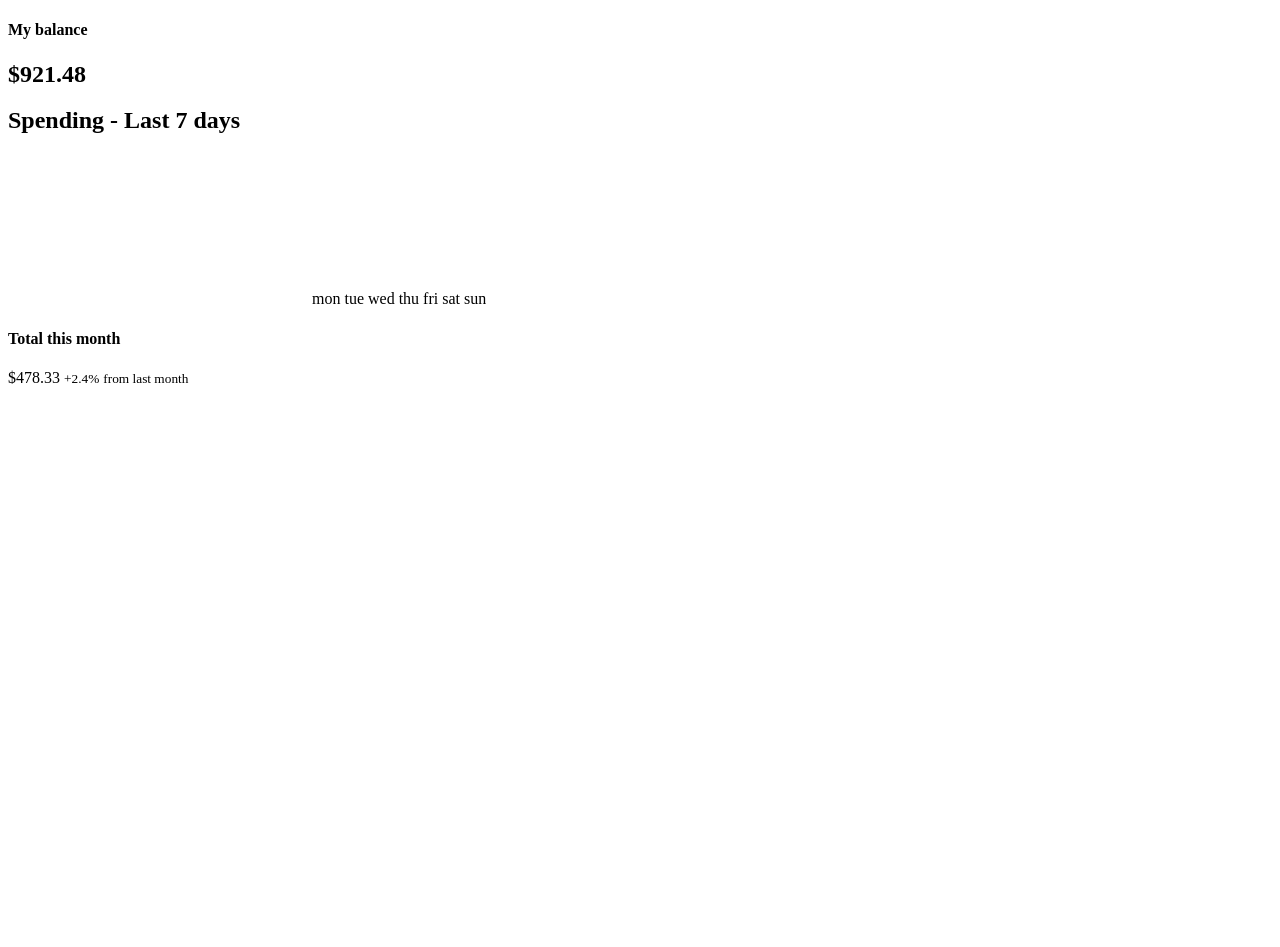
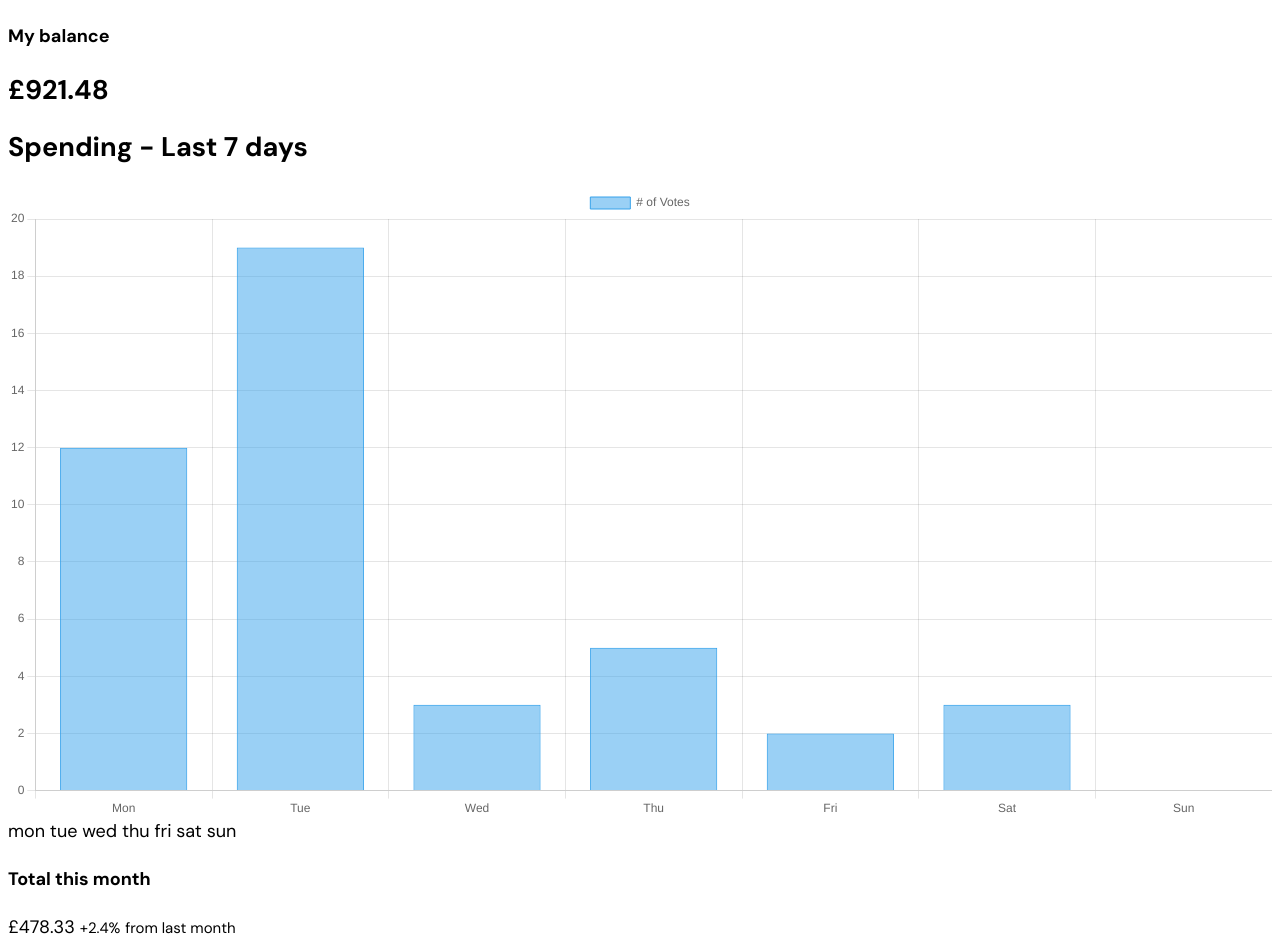
Before and after one commit to timo9939/expenses-chart-component, a plain HTML site: page index.html in a window 1280 px wide. Before the commit the page ends 800 px from the top, so only its background shows below. Drawn offline with nearby package versions, Linux system fonts and the light colour scheme.

Commit message:
Define CSS variable and font size

```diff
--- a/index.html
+++ b/index.html
@@ -13,30 +13,67 @@
     />
 
     <title>Expenses chart component</title>
+    <link rel="stylesheet" href="./style.css">
+    <!-- chart.js Link -->
+    <script src="https://cdn.jsdelivr.net/npm/chart.js"></script>
   </head>
+
+
+
   <body>
     <main>
       <!-- Upper section -->
       <section>
         <h4>My balance</h4>
-        <h2>$921.48</h2>
+        <h2>£921.48</h2>
       </section>
 <!-- Lower Section -->
       <section>
         <h1>Spending - Last 7 days</h1>
 
-        <canvas></canvas>
+        <div>
+          <canvas id="chart"></canvas>
+        </div>
+
+
+
+        <script>
+          const ctx = document.getElementById('chart');
+
+          new Chart(ctx, {
+            type: 'bar',
+            data: {
+              labels: ['Mon', 'Tue', 'Wed', 'Thu', 'Fri', 'Sat','Sun'],
+              datasets: [{
+                label: '# of Votes',
+                data: [12, 19, 3, 5, 2, 3],
+                borderWidth: 1
+              }]
+            },
+            options: {
+              scales: {
+                y: {
+                  beginAtZero: true
+                }
+              }
+            }
+          });
+        </script>
+
         mon tue wed thu fri sat sun
 
         <article>
           <h4>Total this month</h4>
           <h1></h1>
-          $478.33
+          £478.33
 
           <small>+2.4%</small>
           <small>from last month</small>
         </article>
+
       </section>
+
+
     </main>
   </body>
 </html>
--- /dev/null
+++ b/style.css
@@ -0,0 +1,17 @@
+
+  @import url('https://fonts.googleapis.com/css2?family=DM+Sans:ital,opsz,wght@0,9..40,400;0,9..40,700;1,9..40,400;1,9..40,700&display=swap');
+
+:root{
+--red: hsl(10, 79%, 65%);
+--Cyan: hsl(186, 34%, 60%);
+--Dark-brown: hsl(25, 47%, 15%);
+--Medium-brown: hsl(28, 10%, 53%);
+--Cream: hsl(27, 66%, 92%);
+--Very-pale-orange: hsl(33, 100%, 98%);
+}
+
+
+main{
+    font-size: 18px;
+    font-family: 'DM Sans', sans-serif;
+}
```
